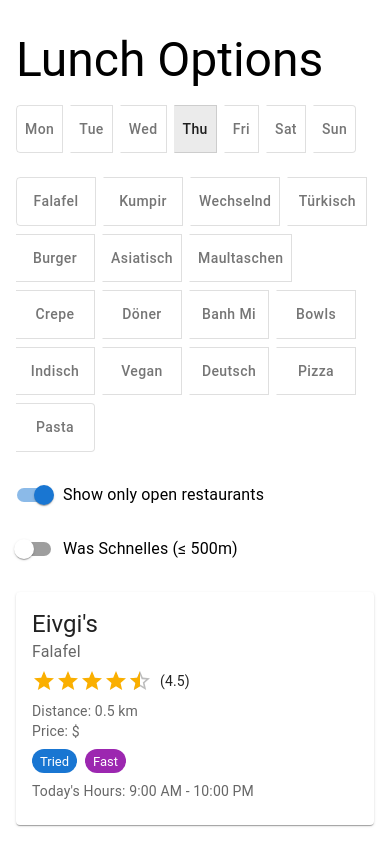
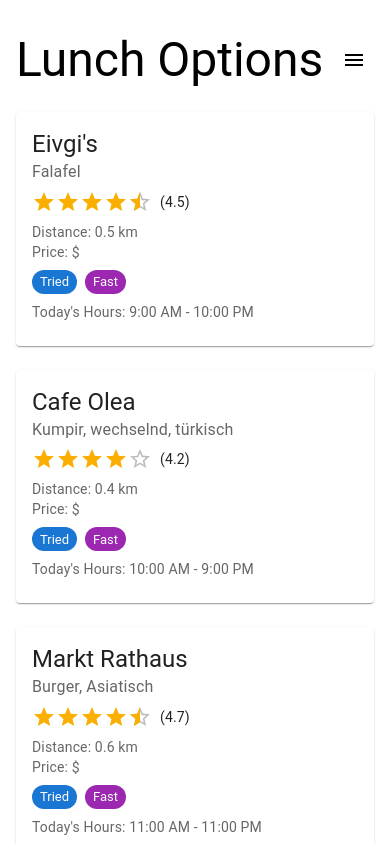
Before and after one commit to JohannesHub/lunch, a React (Create React App) app: page / in a window 390 px wide. Shown: the top 844 px of the page. Built offline with nearby package versions, Linux system fonts and the light colour scheme.

Commit message:
Implement burger menu for mobile devices and improve filter organization

```diff
--- a/src/App.tsx
+++ b/src/App.tsx
@@ -1,5 +1,26 @@
 import React, { useState, useEffect } from 'react';
-import { Container, Typography, Box, Card, CardContent, Grid, Rating, Chip, ToggleButtonGroup, ToggleButton, FormControlLabel, Switch, useTheme, useMediaQuery } from '@mui/material';
+import {
+  Container,
+  Typography,
+  Box,
+  Card,
+  CardContent,
+  Grid,
+  Rating,
+  Chip,
+  ToggleButtonGroup,
+  ToggleButton,
+  FormControlLabel,
+  Switch,
+  useTheme,
+  useMediaQuery,
+  IconButton,
+  Drawer,
+  List,
+  ListItem,
+  Divider
+} from '@mui/material';
+import MenuIcon from '@mui/icons-material/Menu';
 import restaurants from './data/restaurants.json';
 import { Restaurant } from './types';
 
@@ -8,6 +29,7 @@ const DAYS = ['Monday', 'Tuesday', 'Wednesday', 'Thursday', 'Friday', 'Saturday'
 function App() {
   const theme = useTheme();
   const isMobile = useMediaQuery(theme.breakpoints.down('sm'));
+  const [drawerOpen, setDrawerOpen] = useState(false);
   const [selectedDay, setSelectedDay] = useState<string>(() => {
     // Convert current time to Berlin time
     const berlinTime = new Date(new Date().toLocaleString('en-US', { timeZone: 'Europe/Berlin' }));
@@ -85,28 +107,26 @@ function App() {
     setSelectedDishes(newDishes);
   };
 
-  return (
-    <Container maxWidth="lg">
-      <Box sx={{ my: 4 }}>
-        <Typography variant="h3" component="h1" gutterBottom>
-          Lunch Options
+  const renderFilters = () => (
+    <>
+      <Box sx={{ mb: 3 }}>
+        <Typography variant="h6" gutterBottom>
+          Day Selection
         </Typography>
-
-        <Box sx={{ mb: 3, overflowX: 'auto', WebkitOverflowScrolling: 'touch' }}>
         <ToggleButtonGroup
           value={selectedDay}
           exclusive
           onChange={handleDayChange}
           aria-label="day selection"
+          size={isMobile ? "small" : "medium"}
           sx={{
             display: 'flex',
-              flexWrap: isMobile ? 'nowrap' : 'wrap',
+            flexWrap: 'wrap',
             gap: 1,
             '& .MuiToggleButton-root': {
-                flex: isMobile ? '0 0 auto' : '1 1 auto',
-                minWidth: isMobile ? 'auto' : '100px',
-                whiteSpace: 'nowrap',
-                px: isMobile ? 1 : 2
+              flex: '1 1 auto',
+              minWidth: '100px',
+              whiteSpace: 'nowrap'
             }
           }}
         >
@@ -118,26 +138,29 @@ function App() {
                 textTransform: 'capitalize'
               }}
             >
-                {isMobile ? day.slice(0, 3) : day}
+              {day}
             </ToggleButton>
           ))}
         </ToggleButtonGroup>
       </Box>
 
-        <Box sx={{ mb: 3, overflowX: 'auto', WebkitOverflowScrolling: 'touch' }}>
+      <Box sx={{ mb: 3 }}>
+        <Typography variant="h6" gutterBottom>
+          Dish Types
+        </Typography>
         <ToggleButtonGroup
           value={selectedDishes}
           onChange={handleDishChange}
           aria-label="dish selection"
+          size={isMobile ? "small" : "medium"}
           sx={{
             display: 'flex',
             flexWrap: 'wrap',
             gap: 1,
             '& .MuiToggleButton-root': {
               flex: '0 0 auto',
-                minWidth: isMobile ? '80px' : '100px',
-                whiteSpace: 'nowrap',
-                px: isMobile ? 1 : 2
+              minWidth: '100px',
+              whiteSpace: 'nowrap'
             }
           }}
         >
@@ -155,13 +178,12 @@ function App() {
         </ToggleButtonGroup>
       </Box>
 
-        <Box sx={{
-          mb: 3,
-          display: 'flex',
-          gap: 2,
-          flexDirection: isMobile ? 'column' : 'row',
-          alignItems: isMobile ? 'flex-start' : 'center'
-        }}>
+      <Box sx={{ mb: 3 }}>
+        <Typography variant="h6" gutterBottom>
+          Filters
+        </Typography>
+        <List>
+          <ListItem>
             <FormControlLabel
               control={
                 <Switch
@@ -171,6 +193,8 @@ function App() {
               }
               label="Show only open restaurants"
             />
+          </ListItem>
+          <ListItem>
             <FormControlLabel
               control={
                 <Switch
@@ -180,7 +204,45 @@ function App() {
               }
               label="Was Schnelles (≤ 500m)"
             />
+          </ListItem>
+        </List>
       </Box>
+    </>
+  );
+
+  return (
+    <Container maxWidth="lg">
+      <Box sx={{ my: 4 }}>
+        <Box sx={{ display: 'flex', alignItems: 'center', mb: 3 }}>
+          <Typography variant="h3" component="h1" sx={{ flexGrow: 1 }}>
+            Lunch Options
+          </Typography>
+          {isMobile && (
+            <IconButton
+              color="inherit"
+              aria-label="open filters"
+              onClick={() => setDrawerOpen(true)}
+              edge="start"
+            >
+              <MenuIcon />
+            </IconButton>
+          )}
+        </Box>
+
+        {!isMobile && renderFilters()}
+
+        <Drawer
+          anchor="right"
+          open={drawerOpen}
+          onClose={() => setDrawerOpen(false)}
+        >
+          <Box sx={{ width: 280, p: 2 }}>
+            <Typography variant="h6" gutterBottom>
+              Filters
+            </Typography>
+            {renderFilters()}
+          </Box>
+        </Drawer>
 
         <Grid container spacing={3}>
           {filteredRestaurants.map((restaurant) => (
```
Lines whose indentation alone changed are shown as unchanged.
